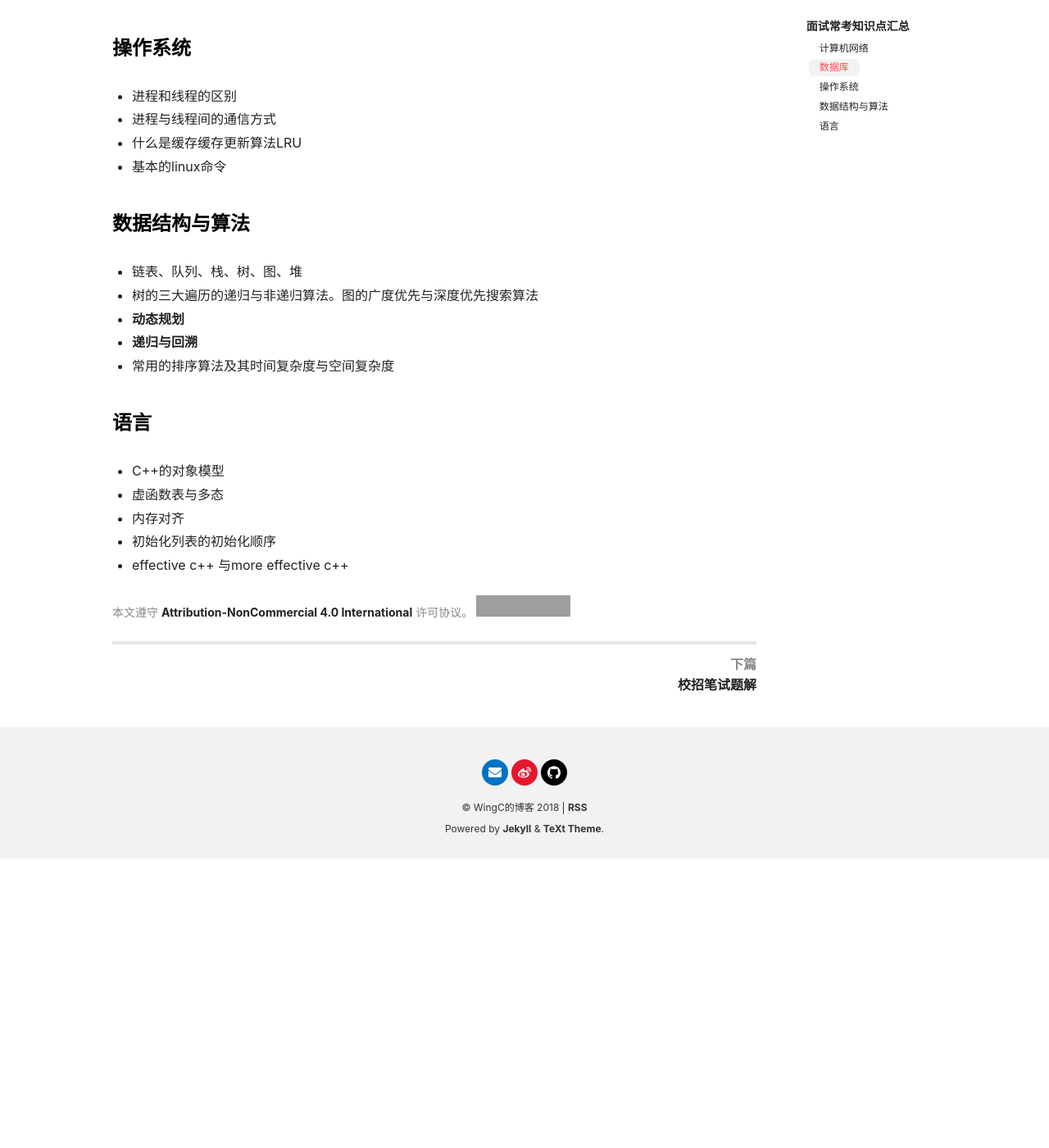
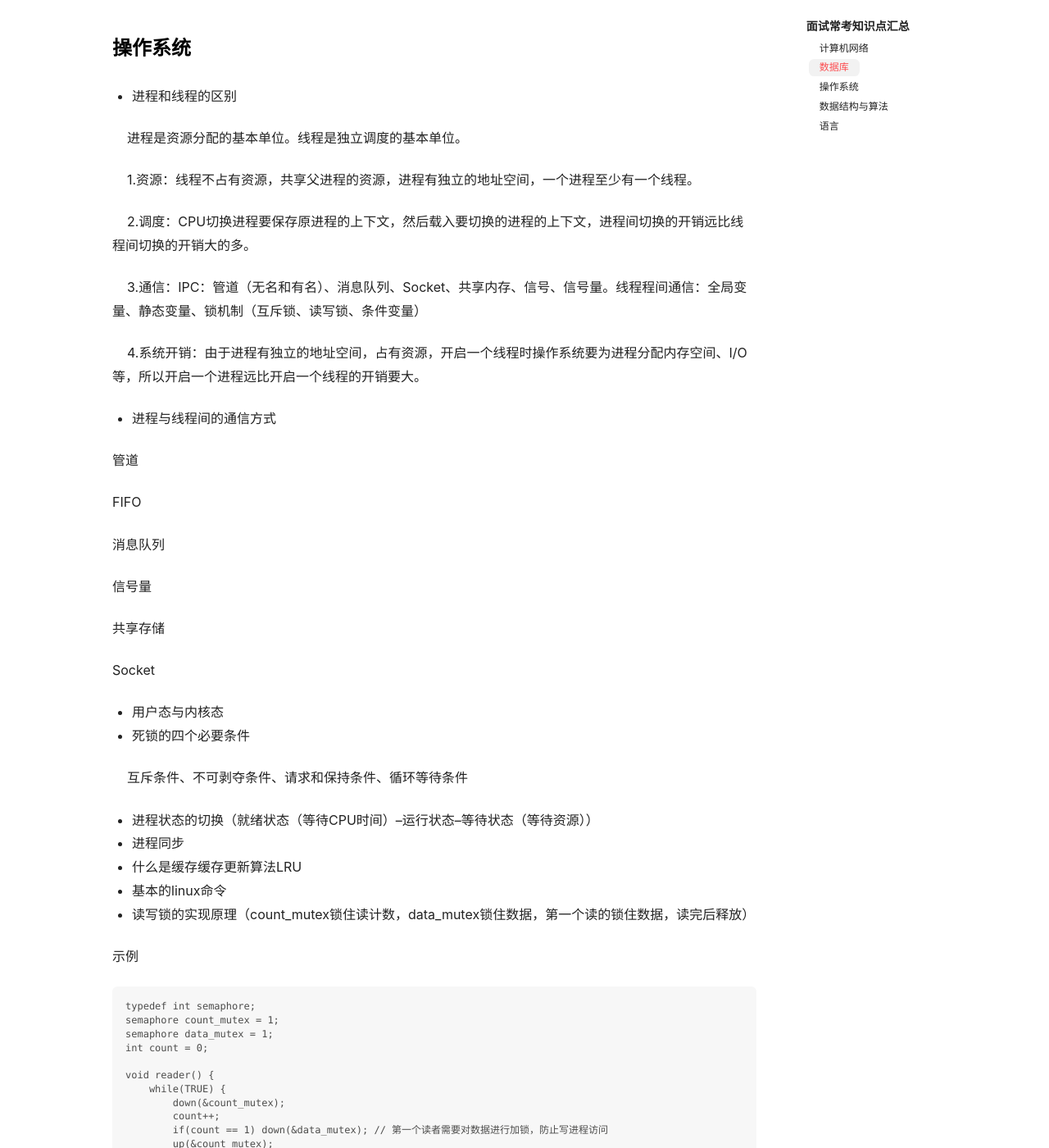
Before and after one commit to WingsGo/WingsGo.github.io, a Jekyll site: the page built from _posts/2018-09-04-interview.md, in a window 1280 px wide and 1400 px high, scrolled down 1678 px. Shown: the whole window at 82% size. Built offline with Jekyll 4.4.1, drawn with Linux system fonts in a browser that asks for light colours; nearby versions of some CDN libraries; comment, search, counter and statistics services are not loaded; before the commit the page ends 2725 px from its top, so only the background shows below that; some of the changed text lies outside the part shown; grey boxes are pictures that could not be loaded.

Commit message:
added process && thread

```diff
--- a/_posts/2018-09-04-interview.md
+++ b/_posts/2018-09-04-interview.md
@@ -53,9 +53,73 @@ arp作用就是把一个已知的IP地址解析成mac地址，以便可以在mac
 
 ### 操作系统
 - 进程和线程的区别
+
+&nbsp;&nbsp;&nbsp;&nbsp;进程是资源分配的基本单位。线程是独立调度的基本单位。
+
+
+&nbsp;&nbsp;&nbsp;&nbsp;1.资源：线程不占有资源，共享父进程的资源，进程有独立的地址空间，一个进程至少有一个线程。
+
+&nbsp;&nbsp;&nbsp;&nbsp;2.调度：CPU切换进程要保存原进程的上下文，然后载入要切换的进程的上下文，进程间切换的开销远比线程间切换的开销大的多。
+
+&nbsp;&nbsp;&nbsp;&nbsp;3.通信：IPC：管道（无名和有名）、消息队列、Socket、共享内存、信号、信号量。线程程间通信：全局变量、静态变量、锁机制（互斥锁、读写锁、条件变量）
+
+
+&nbsp;&nbsp;&nbsp;&nbsp;4.系统开销：由于进程有独立的地址空间，占有资源，开启一个线程时操作系统要为进程分配内存空间、I/O等，所以开启一个进程远比开启一个线程的开销要大。
+
 - 进程与线程间的通信方式
+
+管道
+
+FIFO
+
+消息队列
+
+信号量
+
+共享存储
+
+Socket
+
+- 用户态与内核态
+- 死锁的四个必要条件
+
+&nbsp;&nbsp;&nbsp;&nbsp;互斥条件、不可剥夺条件、请求和保持条件、循环等待条件
+
+- 进程状态的切换（就绪状态（等待CPU时间）--运行状态--等待状态（等待资源））
+- 进程同步
 - 什么是缓存缓存更新算法LRU
 - 基本的linux命令
+- 读写锁的实现原理（count_mutex锁住读计数，data_mutex锁住数据，第一个读的锁住数据，读完后释放）
+
+示例
+
+    typedef int semaphore;
+	semaphore count_mutex = 1;
+	semaphore data_mutex = 1;
+	int count = 0;
+
+	void reader() {
+	    while(TRUE) {
+	        down(&count_mutex);
+	        count++;
+	        if(count == 1) down(&data_mutex); // 第一个读者需要对数据进行加锁，防止写进程访问
+	        up(&count_mutex);
+	        read();
+	        down(&count_mutex);
+	        count--;
+	        if(count == 0) up(&data_mutex);
+	        up(&count_mutex);
+	    }
+	}
+
+	void writer() {
+	    while(TRUE) {
+	        down(&data_mutex);
+	        write();
+	        up(&data_mutex);
+	    }
+	}
+
 
 ### 数据结构与算法
 - 链表、队列、栈、树、图、堆
```
